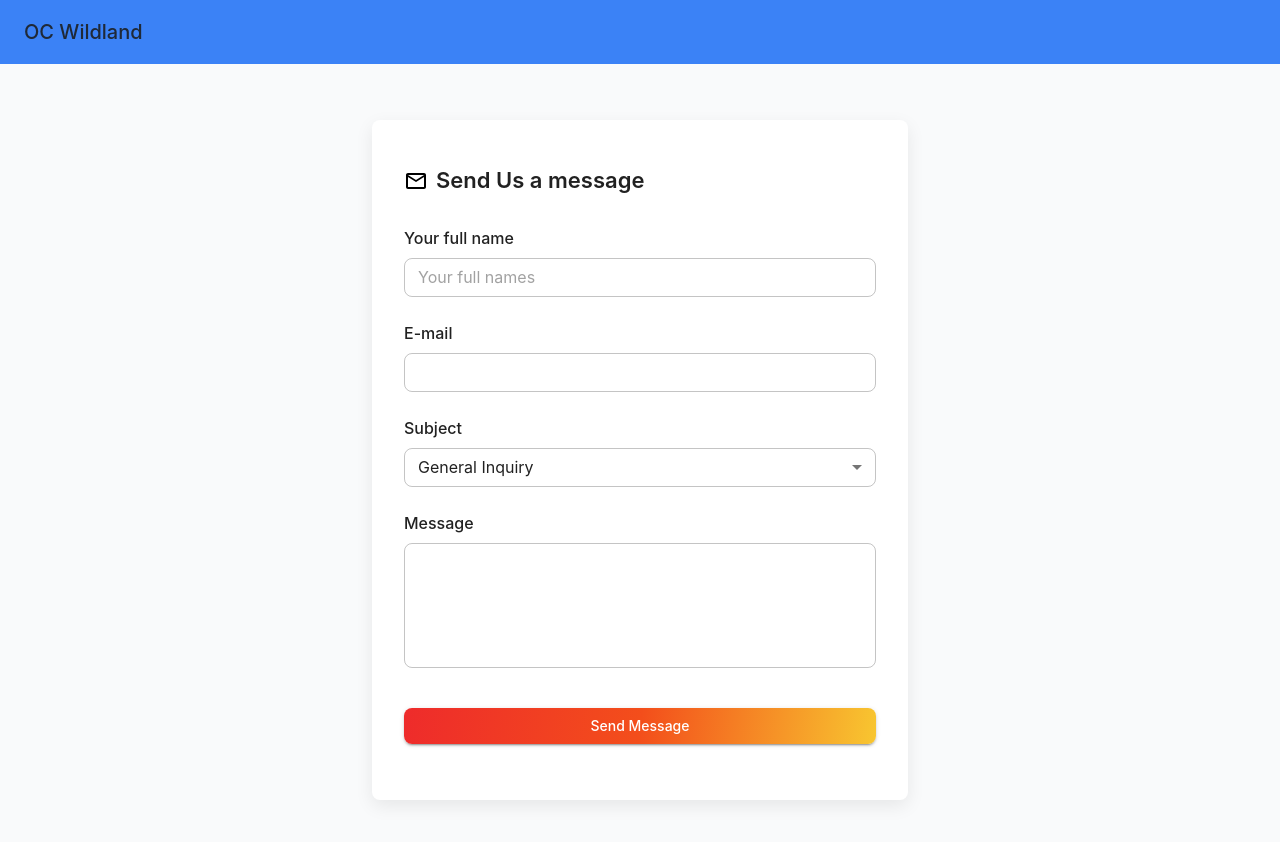
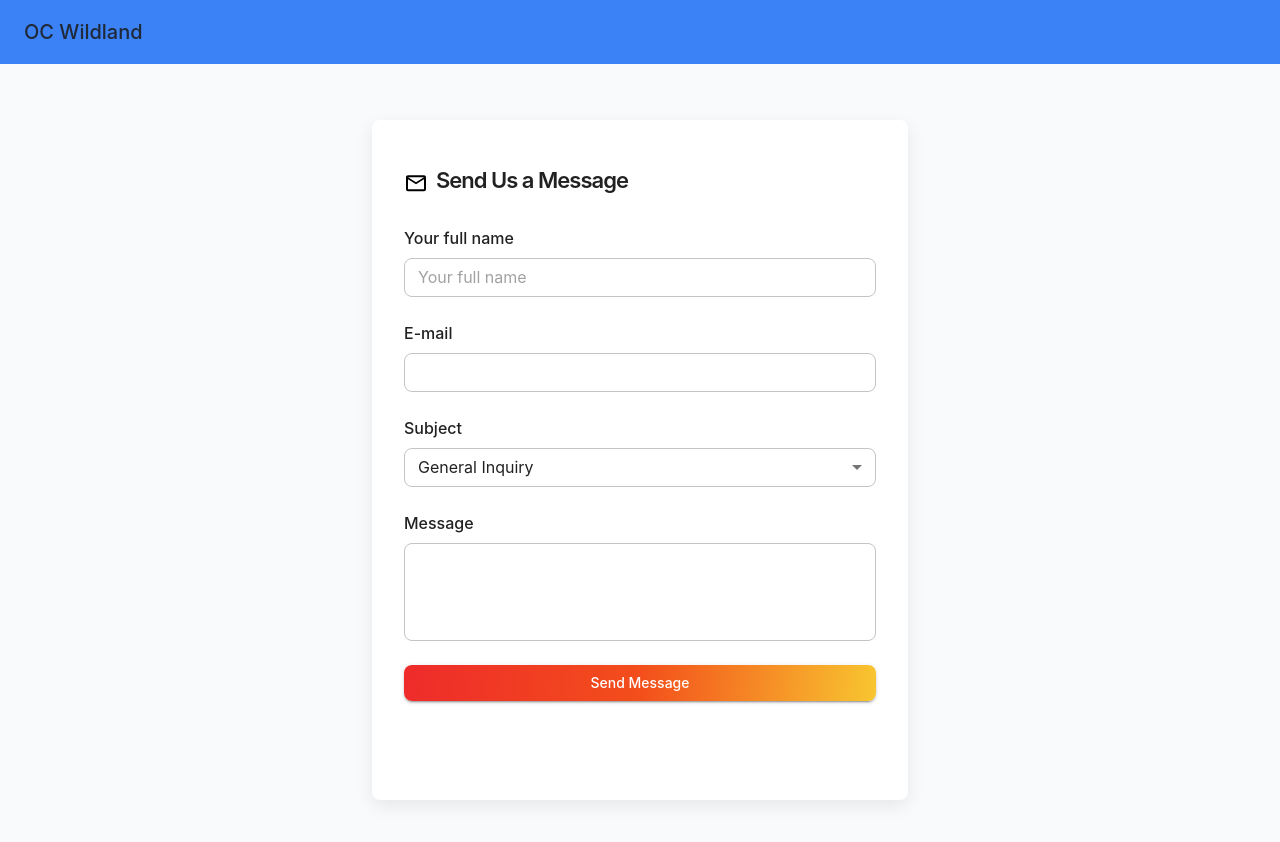
Before and after one commit to Thatalent/OC-Wildland-Frontend, a React (Vite) app: page /contact in a window 1280 px wide. Shown: the top 842 px of the page. Built offline with nearby package versions, Linux system fonts and the light colour scheme.

Commit message:
OW-31: Contact page polish (icon spacing, letter-spacing, message box height, button margin)

```diff
--- a/src/pages/Contact.tsx
+++ b/src/pages/Contact.tsx
@@ -118,10 +118,10 @@ function Contact() {
                 <Typography
                   variant="h3"
                   component="h1"
-                  sx={{ mb: 1, fontWeight: 600, fontSize: 22, color: 'text.primary', display: 'flex', alignItems: 'center', gap: 1 }}
+                  sx={{ mb: 1, fontWeight: 600, fontSize: 22, color: 'text.primary', display: 'flex', alignItems: 'center', gap: 1, letterSpacing: '-1.0px' }}
                 >
-                  <EmailOutlinedIcon sx={{ fontSize: 24, color: 'common.black' }} />
-                  Send Us a message
+                  <EmailOutlinedIcon sx={{ fontSize: 24, color: 'common.black', transform: 'translateY(2.2px)' }} />
+                  Send Us a Message
                 </Typography>
               </Grid>
               <Grid item xs={12} md={12}>
@@ -129,7 +129,7 @@ function Contact() {
                   Your full name
                 </Typography>
                 <TextField
-                  placeholder="Your full names"
+                  placeholder="Your full name"
                   variant="outlined"
                   value={name}
                   onChange={(e) => setName(e.target.value)}
@@ -210,17 +210,31 @@ function Contact() {
                   }}
                   error={Boolean(touched.message && errors.message)}
                   helperText={touched.message && errors.message}
-                  minRows={4}
                   multiline
                   required
                   fullWidth
                   autoComplete="off"
-                  sx={{ mt: 1 }}
+                  sx={{
+                    mt: 1,
+                    // Fix the outer field height to 98px
+                    '& .MuiOutlinedInput-root': {
+                      height: 98,
+                      alignItems: 'flex-start',
+                    },
+                    // Make the textarea fill the height cleanly
+                    '& .MuiOutlinedInput-inputMultiline': {
+                      height: '100%',
+                      padding: '12px 14px',
+                      boxSizing: 'border-box',
+                      resize: 'none',
+                      overflow: 'auto',
+                    },
+                  }}
                 />
               </Grid>
 
               <Grid item xs={12}>
-              <Box sx={{ mt: 2 }}>
+              <Box sx={{ mt: 0 }}>
                   <Button
                     type="submit"
                     variant="contained"
```
